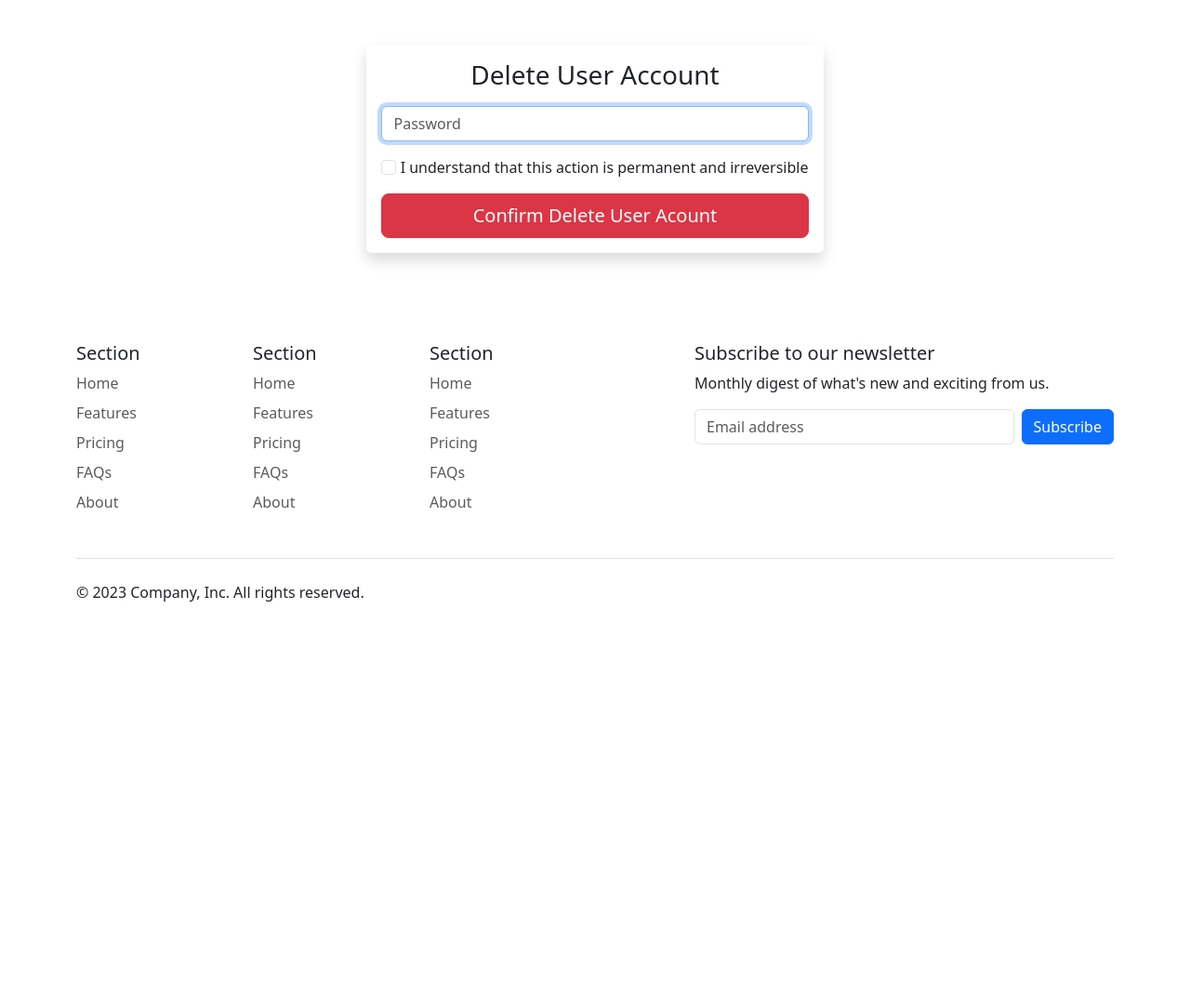
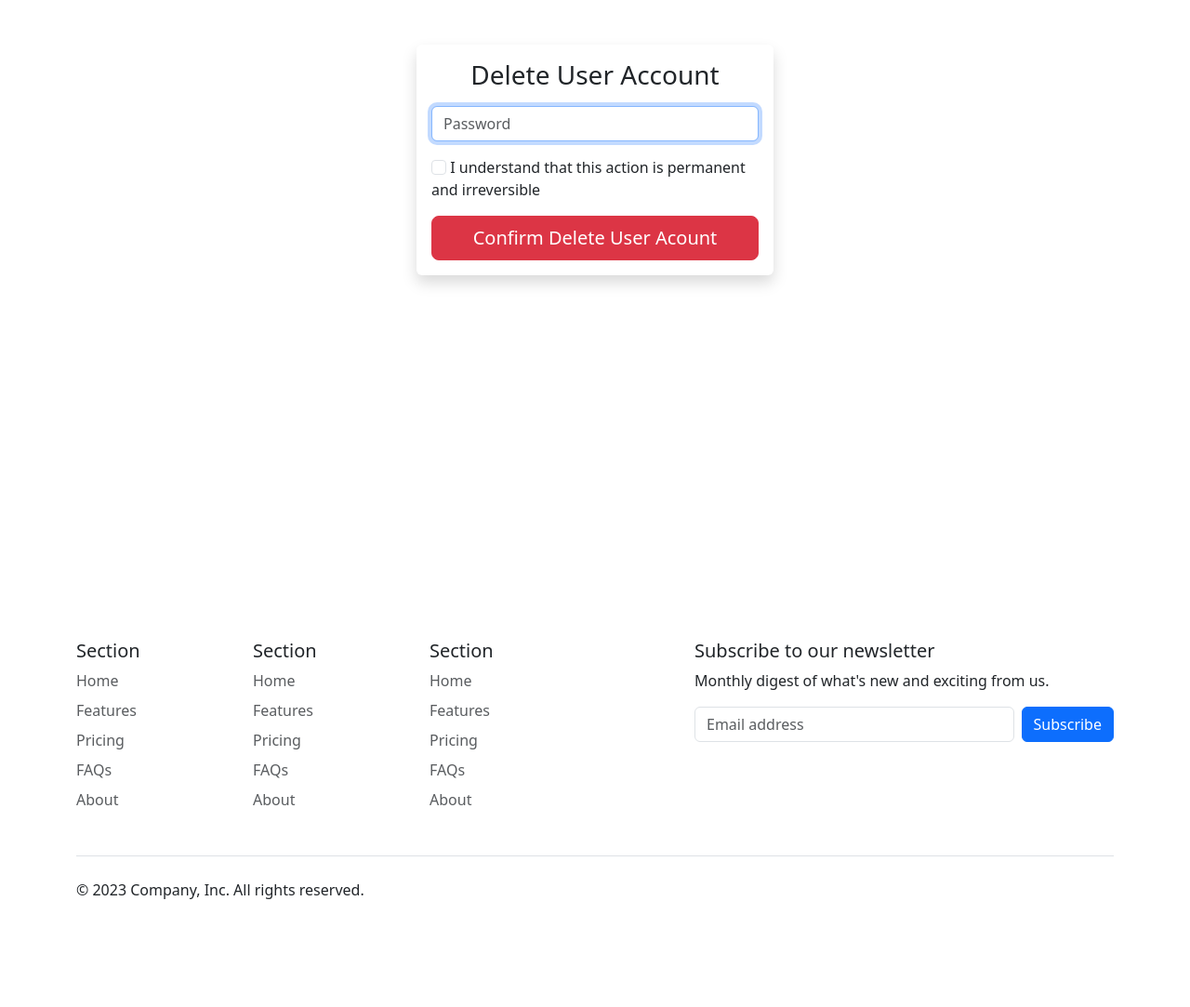
Before and after one commit to harrelchris/null-bank, a Django app: page /users/delete/ in a window 1280 px wide. Shown: the part 153-1236 px from the top of the page at 93% size. Before the commit the page ends 800 px from the top, so only its background shows below. Run offline with Django 4.2, Linux system fonts and the light colour scheme; the visitor is signed in with stand-in values (Sample User, id 1).

Commit message:
Push footer down

```diff
--- a/app/static/css/base.css
+++ b/app/static/css/base.css
@@ -0,0 +1,22 @@
+html {
+  min-height: 100vh;
+}
+
+body {
+  display: flex;
+  flex-direction: column;
+  min-height: 100vh;
+}
+
+main {
+  flex: 1 0 auto;
+  min-height: 80vh;
+}
+
+footer {
+  flex-shrink: 0;
+}
+
+.auth-form {
+  width: 30vw;
+}
--- a/app/templates/partials/footer.html
+++ b/app/templates/partials/footer.html
@@ -1,5 +1,5 @@
-<div class="container-fluid">
-  <footer class="py-5 container">
+<footer class="container-fluid">
+  <div class="py-5 container">
     <div class="row">
       <div class="col-6 col-md-2 mb-3">
         <h5>Section</h5>
@@ -55,5 +55,5 @@
         <li class="ms-3"><a class="link-body-emphasis" href="#"><svg class="bi" width="24" height="24"><use xlink:href="#facebook"></use></svg></a></li>
       </ul>
     </div>
-  </footer>
-</div>
+  </div>
+</footer>
```
